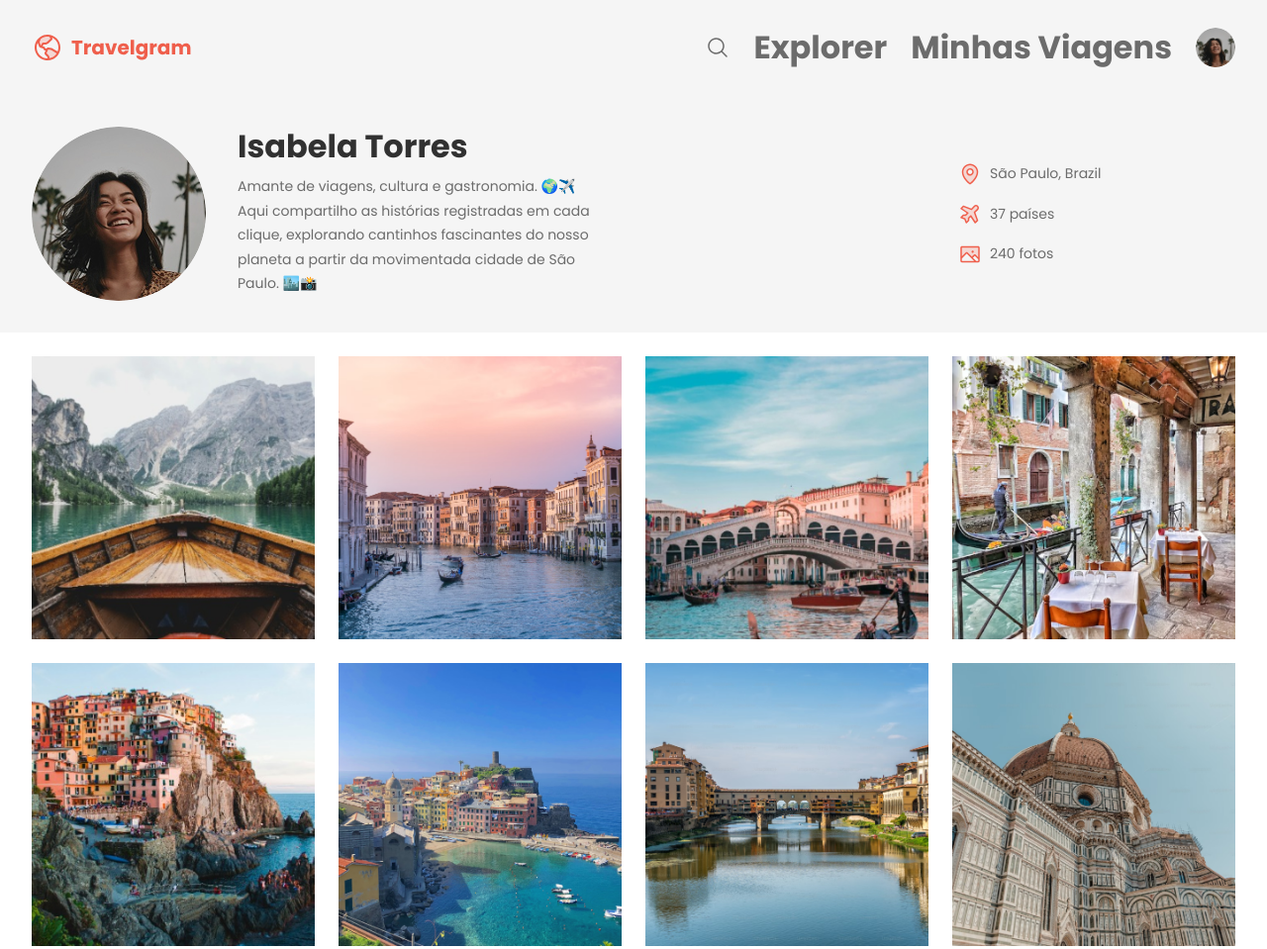
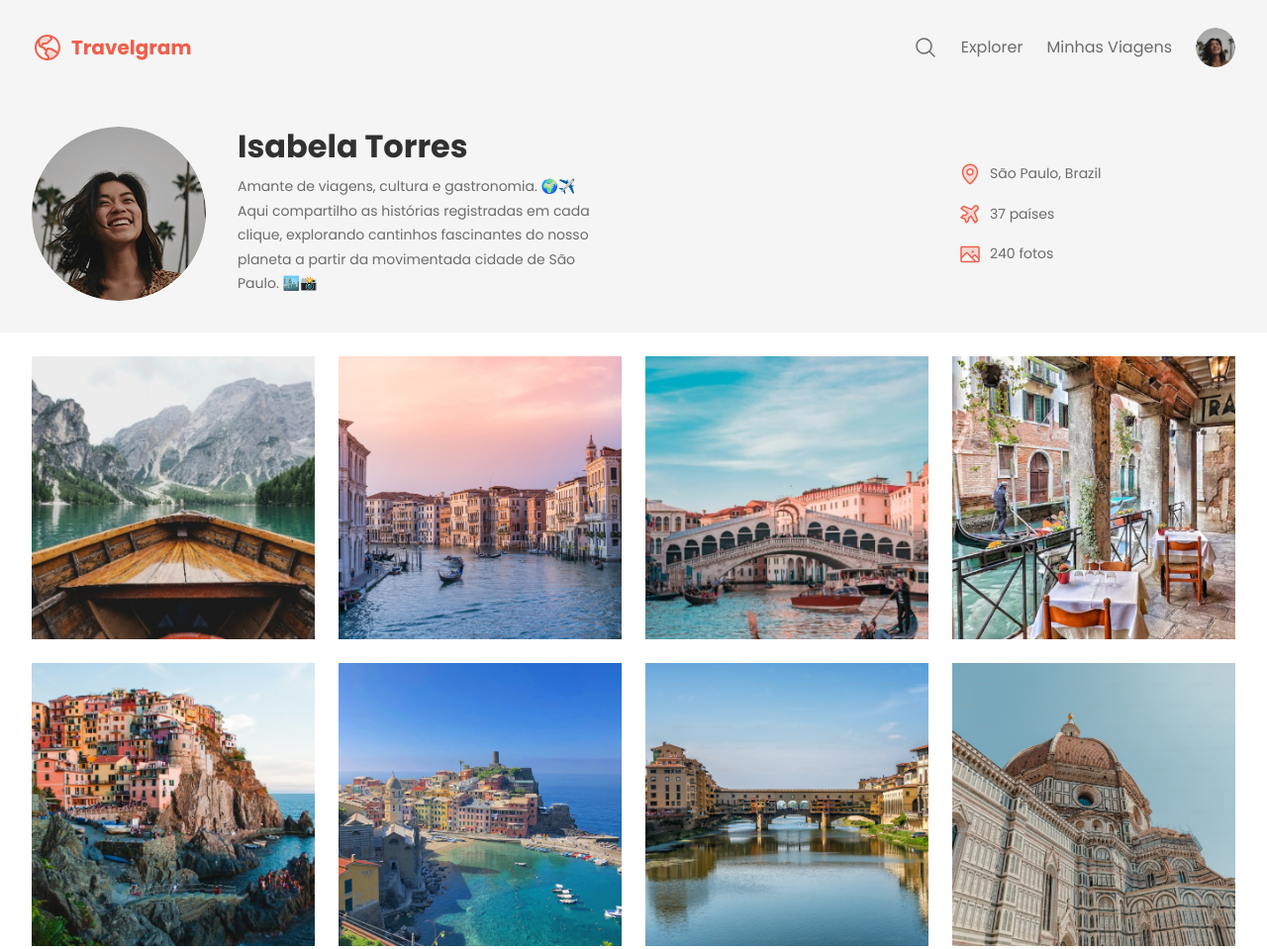
Before and after one commit to TmItallo/projeto-trevalgram, a plain HTML site: page index.html in a window 1280 px wide. Shown: the top 959 px of the page at 99% size. Drawn offline with Linux system fonts and the light colour scheme.

Commit message:
final adjustments

```diff
--- a/index.html
+++ b/index.html
@@ -13,7 +13,7 @@
   <div class="bg-surface-color">
     <nav class="container">
       <a href="#" id="logo">
-        <img src="assets/logo.svg" alt="Logomarca">
+        <img src="assets/logo.svg" alt="Logomarca do Travelgram">
       </a>
       <ul id="primary-menu">
         <li>
--- a/styles/global.css
+++ b/styles/global.css
@@ -22,7 +22,7 @@
 }
 
 body{
-  font: var(--text-lg);
+  font: var(--text);
   color: var(--text-color-secondary);
   background-color: var(--background-color);
 
@@ -41,6 +41,7 @@ a:hover{
 .container{
  padding-inline: 32px;
   max-width: 1280px;
+  margin-inline: auto;
 }
 
 .bg-surface-color{
```
